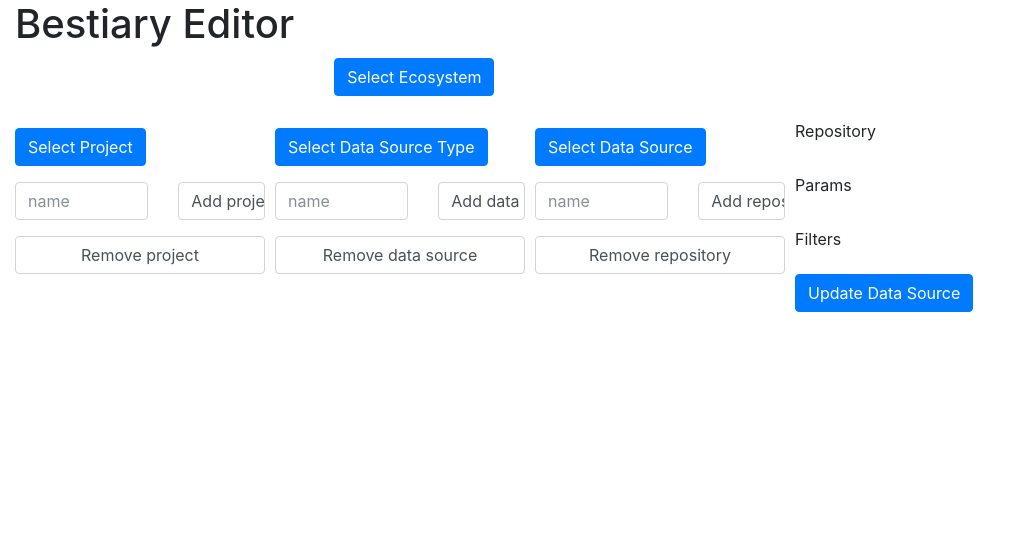
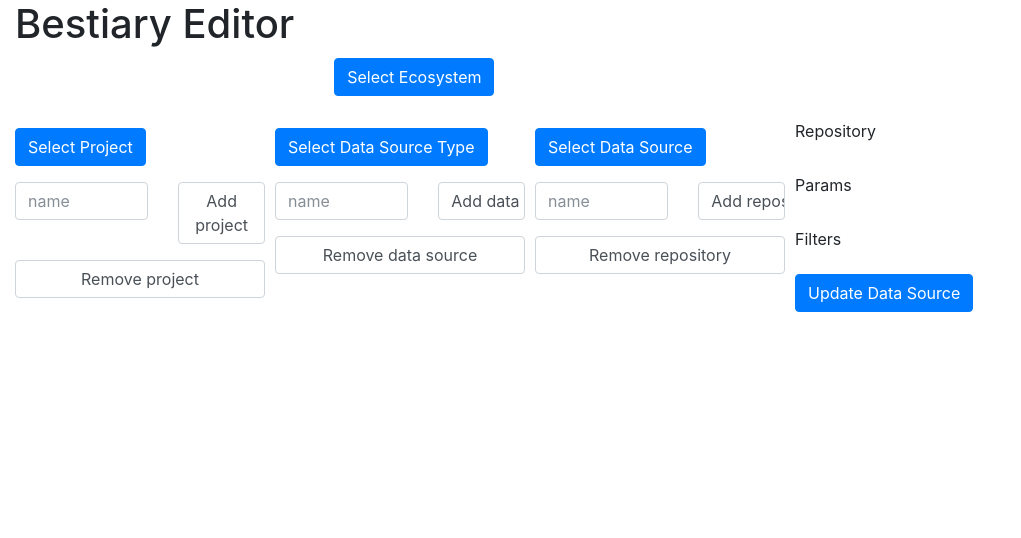
Before and after one commit to chaoss/grimoirelab-bestiary, a Django app: template django_bestiary/projects/templates/projects/editor.html in a window 1280 px wide. Shown: the part 56-594 px from the top of the page, without its empty margins (0-1021 px from the left). Run offline with Django 3.2, Linux system fonts and the light colour scheme; the template is opened without the code that fills it, so the values that code supplies are empty; some libraries are stand-ins or nearby versions.

Commit message:
[editor] Break down in specific forms the addition and removal of projects
With this approach, if we change the UI in the future, it is easier
to reuse already created forms.

```diff
--- a/django_bestiary/projects/templates/projects/editor.html
+++ b/django_bestiary/projects/templates/projects/editor.html
@@ -46,12 +46,18 @@
     <div class="form-group">
       <button type="submit" class="btn btn-primary">Select Project</button>
     </div>
+  </form>
+  <form action="/add_project" method="post">
+    {% csrf_token %}
     <div class="form-group row">
       <div class="col-sm-7"><input type="text" name="project_name_add" placeholder="name" class="form-control"></div>
-      <div class="col-sm-5"><input type="button" value="Add project" class="form-control"></div>
+      <div class="col-sm-5"><button type="submit" class="form-control">Add project</a></div>
     </div>
+  </form>
+  <form action="/remove_project" method="post">
+    {% csrf_token %}
     <div class="form-group">
-      <input type="button" value="Remove project" class="form-control">
+      <button type="submit" class="form-control">Remove project</button>
     </div>
   </form>
 </div>
```
